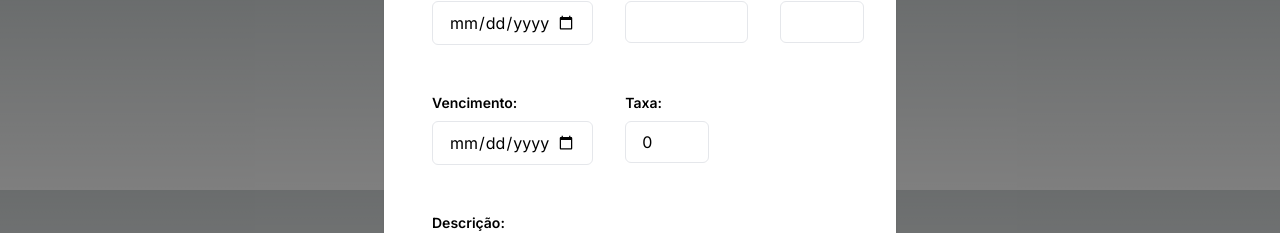
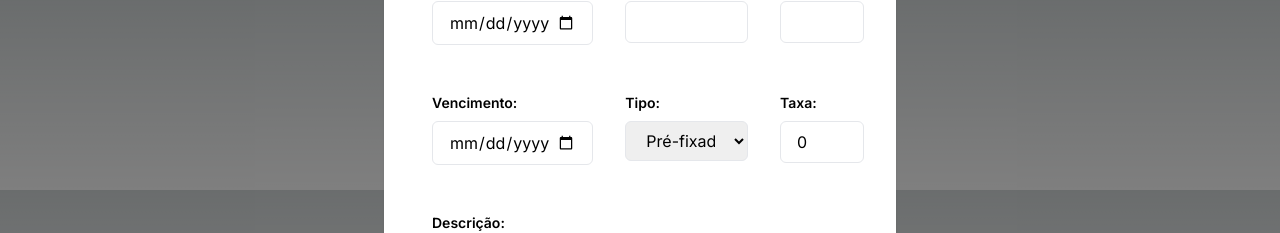
Before and after one commit to RafaelAllves/wallet, a Next.js app in the folder frontend/: page /orders in a window 1280 px wide. Both pictures are taken after a click on the button "Nova Boleta". Shown: the part 386-619 px from the top of the page. Built offline with nearby package versions, Linux system fonts and the light colour scheme; no server answers.

Commit message:
feat: Add index selection to OrderModal component

```diff
--- a/frontend/src/components/modals/order.tsx
+++ b/frontend/src/components/modals/order.tsx
@@ -18,6 +18,7 @@ const OrderModal: React.FC<{
     description: order?.[8] || "",
     interestRate: order?.[9] || "0",
     maturityDate: order?.[10] || null,
+    index: order?.[11] || null,
   });
 
   const handleChange = (e: React.ChangeEvent<HTMLInputElement | HTMLSelectElement>) => {
@@ -168,6 +169,15 @@ const OrderModal: React.FC<{
             />
           </div>
 
+          <div className="mb-4 lg:w-4/12 p-4">
+            <label htmlFor="index" className="block text-sm font-semibold mb-2">Tipo:</label>
+            <select id="index" name="index" required value={formData.index} onChange={handleChange} className="w-full px-4 py-2 border rounded-md">
+              <option value="P">Pré-fixado</option>
+              <option value="S">Selic</option>
+              <option value="I">IPCA</option>
+            </select>
+          </div>
+
           <div className="mb-4 lg:w-3/12 p-4">
             <label htmlFor="name" className="block text-sm font-semibold mb-2">
               Taxa:
```
